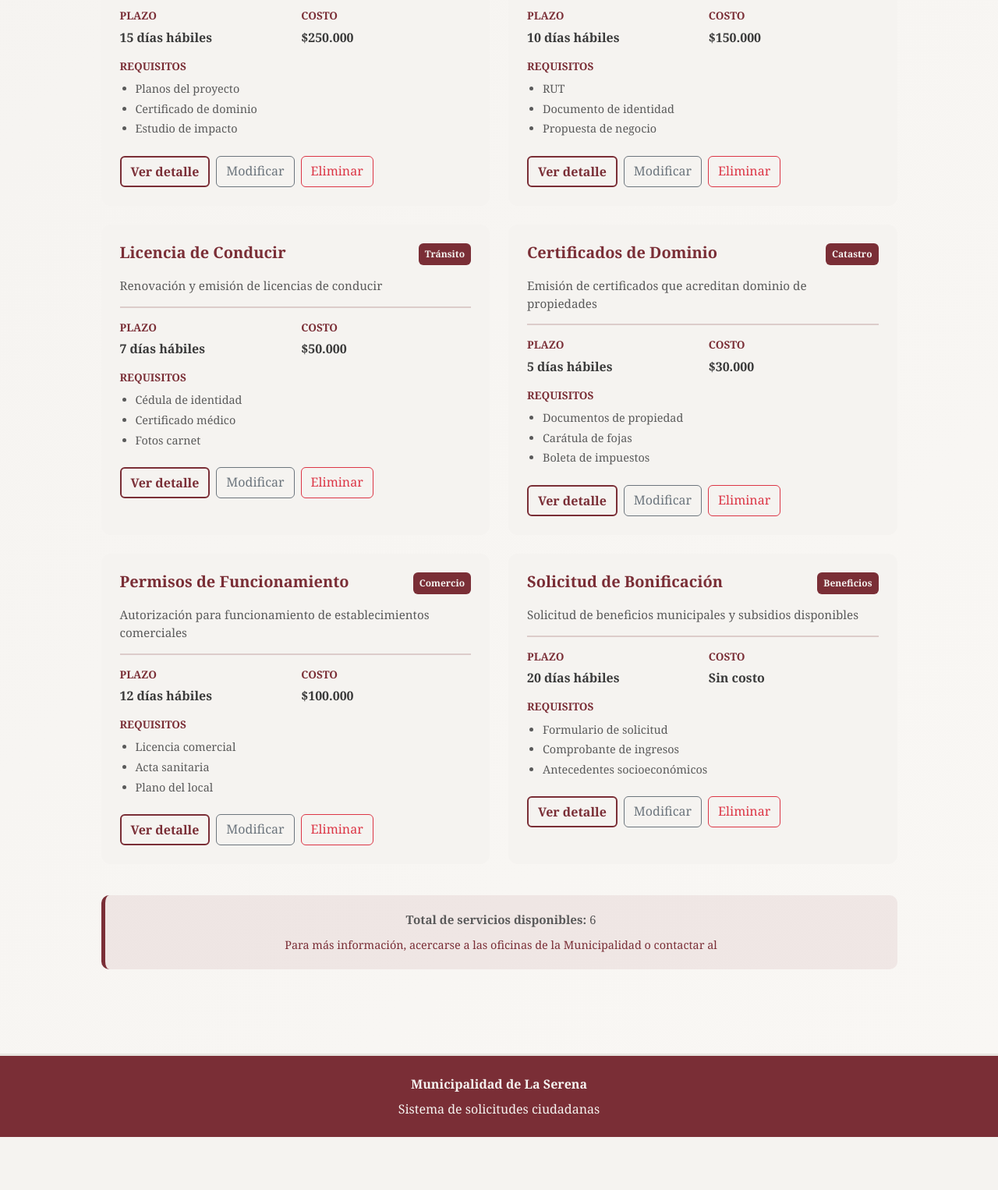
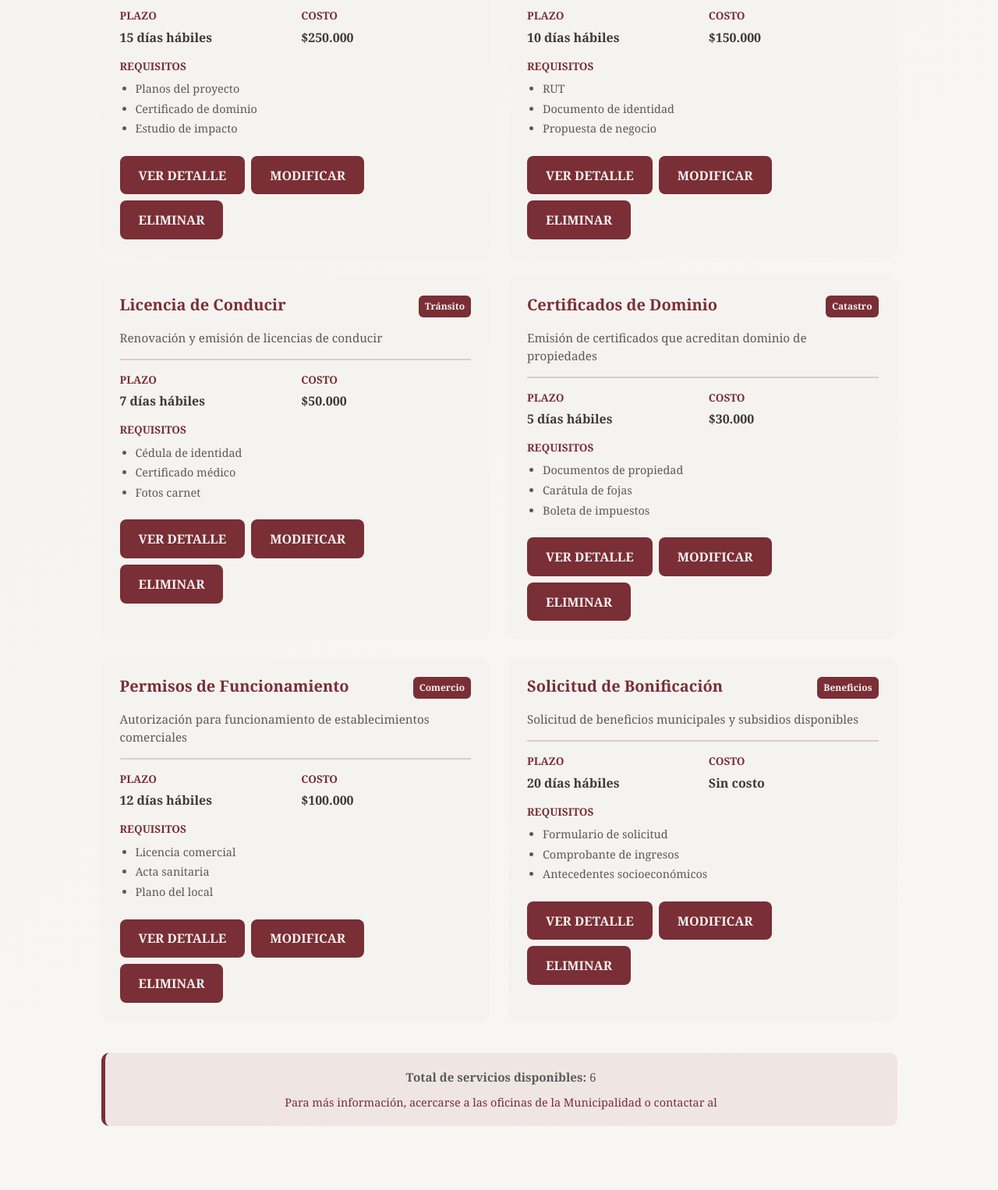
Before and after one commit to daninson7985/La_serena, a Django app: page /servicios/ in a window 1280 px wide. Shown: the part 785-2311 px from the top of the page at 78% size. Before the commit the page ends 2243 px from the top, so only its background shows below. Run offline with Django 5.2, Linux system fonts and the light colour scheme; data comes from the database, SQL or seed files in the repository; some libraries are stand-ins or nearby versions.

Commit message:
Unifica botones con estilo burdeo municipal

```diff
--- a/templates/servicios.html
+++ b/templates/servicios.html
@@ -11,7 +11,7 @@
             <p style="text-align: center; color: #5a5a5a; font-size: 1.1rem; margin-bottom: 30px;">Conoce los servicios y trámites disponibles en la Municipalidad de La Serena</p>
 
             <div class="d-flex justify-content-end mb-3">
-                <a href="#agregar-servicio" class="btn btn-municipal">Agregar</a>
+                <a href="{% url 'admin:serviciosApp_servicio_add' %}" class="btn btn-municipal">Agregar</a>
             </div>
 
             <form method="get" class="mb-4 mx-auto" style="max-width: 650px;">
@@ -55,9 +55,9 @@
                                 </div>
                             </div>
                             <div class="d-flex flex-wrap gap-2 mt-4">
-                                <a href="{% url 'detalle_servicio' servicio.pk %}" class="btn btn-outline-municipal">Ver detalle</a>
-                                <a href="#modificar-servicio-{{ servicio.pk }}" class="btn btn-outline-secondary">Modificar</a>
-                                <a href="#eliminar-servicio-{{ servicio.pk }}" class="btn btn-outline-danger">Eliminar</a>
+                                <a href="{% url 'detalle_servicio' servicio.pk %}" class="btn btn-municipal">Ver detalle</a>
+                                <a href="{% url 'admin:serviciosApp_servicio_change' servicio.pk %}" class="btn btn-municipal">Modificar</a>
+                                <a href="{% url 'admin:serviciosApp_servicio_delete' servicio.pk %}" class="btn btn-municipal">Eliminar</a>
                             </div>
                         </div>
                     </div>
--- a/templates/solicitudes.html
+++ b/templates/solicitudes.html
@@ -14,7 +14,7 @@
                     </div>
                     <div class="d-flex justify-content-between align-items-center flex-wrap gap-3 mb-3">
                         <h2 class="mb-0 text-uppercase" style="color: #7a2e36; font-weight: 700;">Solicitudes Municipales</h2>
-                        <a href="#agregar-solicitud" class="btn btn-municipal">Agregar</a>
+                        <a href="{% url 'admin:solicitudesApp_solicitud_add' %}" class="btn btn-municipal">Agregar</a>
                     </div>
 
                     <form method="get" class="mb-4">
@@ -39,8 +39,8 @@
                             <p class="mb-1"><strong style="color: #7a2e36;">Sector:</strong> {{ solicitud.sector }}</p>
                             <p class="mb-0" style="color: #5a5a5a;">{{ solicitud.descripcion }}</p>
                             <div class="d-flex flex-wrap gap-2 mt-3">
-                                <a href="#modificar-solicitud-{{ solicitud.pk }}" class="btn btn-outline-secondary btn-sm">Modificar</a>
-                                <a href="#eliminar-solicitud-{{ solicitud.pk }}" class="btn btn-outline-danger btn-sm">Eliminar</a>
+                                <a href="{% url 'admin:solicitudesApp_solicitud_change' solicitud.pk %}" class="btn btn-municipal btn-sm">Modificar</a>
+                                <a href="{% url 'admin:solicitudesApp_solicitud_delete' solicitud.pk %}" class="btn btn-municipal btn-sm">Eliminar</a>
                             </div>
                         </div>
                         {% empty %}
```
